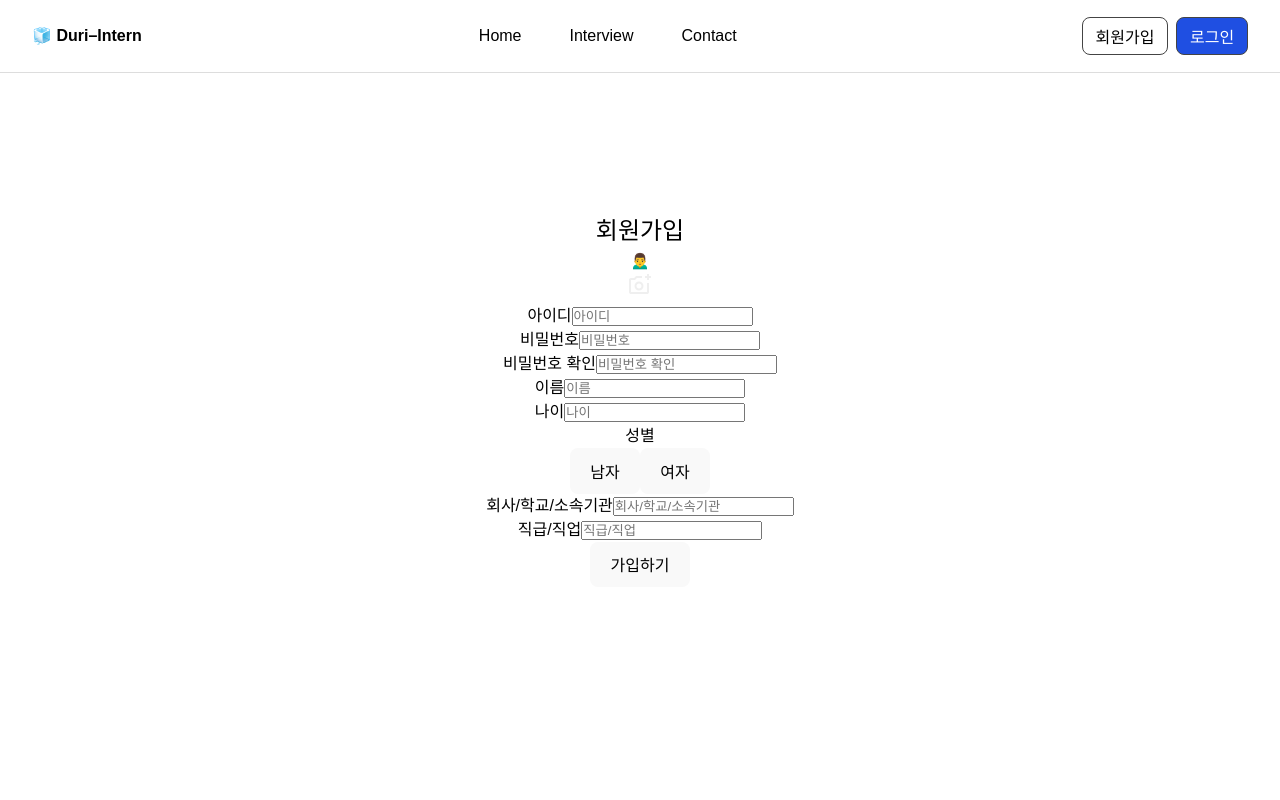
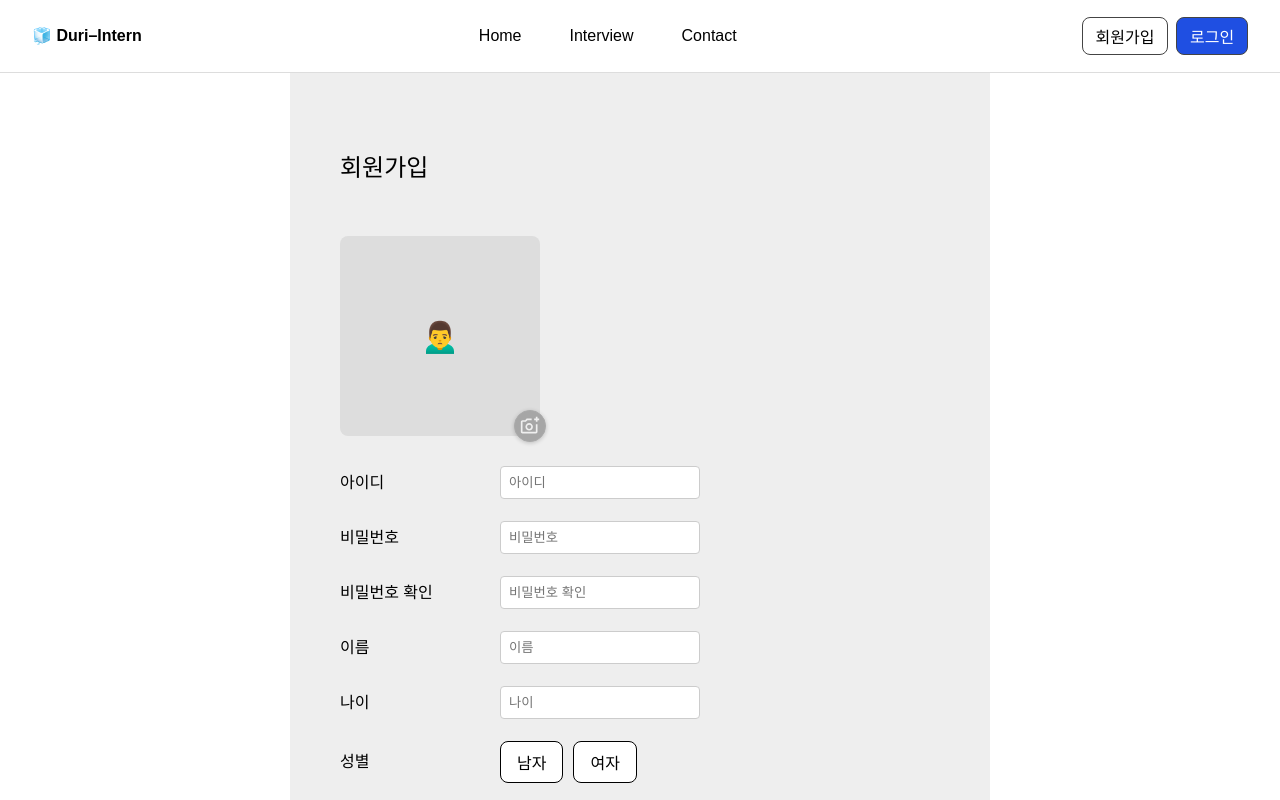
Before and after one commit to knupp7/react-ai-interview, a React (Vite) app in the folder vite-project/: page /signup in a window 1280 px wide. Shown: the top 800 px of the page. Built offline with nearby package versions, Linux system fonts and the light colour scheme.

Commit message:
[refactor] SignUp 컴포넌트, CSS 모듈 전환

```diff
--- a/vite-project/src/pages/SignUp.jsx
+++ b/vite-project/src/pages/SignUp.jsx
@@ -1,5 +1,5 @@
 import React, { useState } from 'react';
-import '../styles/SignUp.module.css';
+import styles from '../styles/SignUp.module.css';
 import signupStrings from '../constants/signupStrings';
 import validateSignupForm from '../utils/validateSignupForm';
 
@@ -10,11 +10,11 @@ export default function SignUp() {
         userpwdCheck: '',
         name: '',
         age: '',
+        gender: '',
         organization: '',
         job: '',
     });
 
-    const [gender, setGender] = useState('');
     const [profileImage, setProfileImage] = useState(null);
     const [errors, setErrors] = useState({});
 
@@ -33,31 +33,30 @@ export default function SignUp() {
 
     const handleSubmit = (e) => {
         e.preventDefault();
-        const newErrors = validateSignupForm(form, gender);
+        const newErrors = validateSignupForm(form);
         setErrors(newErrors);
 
         if (Object.keys(newErrors).length === 0) {
             console.log('폼 제출 성공!', form);
-            // API 호출 등 실제 가입 처리
+            // 실제 가입 처리(API 호출 등)
         }
     };
 
     return (
-        <div className="signup-container">
-            <div className="form-box">
-                <h2 className="signup-title">{signupStrings.title}</h2>
-                <div className="profile-section">
-                    {/* ▶ 프로필 이미지 */}
-                    <div className="profile-image-wrapper">
-                        <div className="profile-image">
+        <div className={styles.signupContainer}>
+            <div className={styles.formBox}>
+                <h2 className={styles.signupTitle}>{signupStrings.title}</h2>
+
+                <div className={styles.profileImageWrapper}>
+                    <div className={styles.profileImage}>
                         {profileImage ? (
-                                <img src={profileImage} alt="profile" className="image-preview" />
+                            <img src={profileImage} alt="profile" className={styles.imagePreview} />
                         ) : (
                             <span role="img" aria-label="default">🙍‍♂️</span>
                         )}
                     </div>
-                        <label className="upload-button">
-                            <img src="/ic_camera.svg" alt="카메라" className="camera-icon" />
+                    <label className={styles.uploadButton}>
+                        <img src="/ic_camera.svg" alt="카메라" className={styles.cameraIcon} />
                         <input
                             type="file"
                             accept="image/*"
@@ -66,11 +65,10 @@ export default function SignUp() {
                         />
                     </label>
                 </div>
-                </div>
 
-                <form className="signup-form" onSubmit={handleSubmit}>
+                <form className={styles.signupForm} onSubmit={handleSubmit}>
                     {/* 아이디 */}
-                    <div className="form-row">
+                    <div className={styles.formRow}>
                         <label>{signupStrings.fields.userid}</label>
                         <input
                             type="text"
@@ -79,11 +77,11 @@ export default function SignUp() {
                             onChange={handleChange}
                             placeholder={signupStrings.fields.userid}
                         />
-                        <span className="error-placeholder">{errors.userid}</span>
+                        <span className={styles.errorPlaceholder}>{errors.userid}</span>
                     </div>
 
                     {/* 비밀번호 */}
-                    <div className="form-row">
+                    <div className={styles.formRow}>
                         <label>{signupStrings.fields.userpwd}</label>
                         <input
                             type="password"
@@ -92,24 +90,24 @@ export default function SignUp() {
                             onChange={handleChange}
                             placeholder={signupStrings.fields.userpwd}
                         />
-                        <span className="error-placeholder">{errors.userpwd}</span>
+                        <span className={styles.errorPlaceholder}>{errors.userpwd}</span>
                     </div>
 
                     {/* 비밀번호 확인 */}
-                    <div className="form-row">
+                    <div className={styles.formRow}>
                         <label>{signupStrings.fields.userpwdCheck}</label>
                         <input
                             type="password"
                             name="userpwdCheck"
-                            value={form.userpwdConfirm}
+                            value={form.userpwdCheck}
                             onChange={handleChange}
                             placeholder={signupStrings.fields.userpwdCheck}
                         />
-                        <span className="error-placeholder">{errors.userpwdCheck}</span>
+                        <span className={styles.errorPlaceholder}>{errors.userpwdCheck}</span>
                     </div>
 
                     {/* 이름 */}
-                    <div className="form-row">
+                    <div className={styles.formRow}>
                         <label>{signupStrings.fields.name}</label>
                         <input
                             type="text"
@@ -118,11 +116,11 @@ export default function SignUp() {
                             onChange={handleChange}
                             placeholder={signupStrings.fields.name}
                         />
-                        <span className="error-placeholder">{errors.name}</span>
+                        <span className={styles.errorPlaceholder}>{errors.name}</span>
                     </div>
 
                     {/* 나이 */}
-                    <div className="form-row">
+                    <div className={styles.formRow}>
                         <label>{signupStrings.fields.age}</label>
                         <input
                             type="number"
@@ -131,33 +129,33 @@ export default function SignUp() {
                             onChange={handleChange}
                             placeholder={signupStrings.fields.age}
                         />
-                        <span className="error-placeholder">{errors.age}</span>
+                        <span className={styles.errorPlaceholder}>{errors.age}</span>
                     </div>
 
                     {/* 성별 */}
-                    <div className="form-row">
+                    <div className={styles.formRow}>
                         <label>{signupStrings.fields.gender}</label>
-                        <div className="gender-buttons">
+                        <div className={styles.genderButtons}>
                             <button
                                 type="button"
-                                className={gender === 'male' ? 'selected' : ''}
-                                onClick={() => setGender('male')}
+                                className={`${styles.button} ${form.gender === 'male' ? styles.selected : ''}`}
+                                onClick={() => setForm((prev) => ({ ...prev, gender: 'male' }))}
                             >
                                 {signupStrings.genderOptions.male}
                             </button>
                             <button
                                 type="button"
-                                className={gender === 'female' ? 'selected' : ''}
-                                onClick={() => setGender('female')}
+                                className={`${styles.button} ${form.gender === 'female' ? styles.selected : ''}`}
+                                onClick={() => setForm((prev) => ({ ...prev, gender: 'female' }))}
                             >
                                 {signupStrings.genderOptions.female}
                             </button>
                         </div>
-                        <span className="error-placeholder">{errors.gender}</span>
+                        <span className={styles.errorPlaceholder}>{errors.gender}</span>
                     </div>
 
                     {/* 소속 */}
-                    <div className="form-row">
+                    <div className={styles.formRow}>
                         <label>{signupStrings.fields.organization}</label>
                         <input
                             type="text"
@@ -166,11 +164,11 @@ export default function SignUp() {
                             onChange={handleChange}
                             placeholder={signupStrings.fields.organization}
                         />
-                        <span className="error-placeholder">{errors.organization}</span>
+                        <span className={styles.errorPlaceholder}>{errors.organization}</span>
                     </div>
 
                     {/* 직급 */}
-                    <div className="form-row">
+                    <div className={styles.formRow}>
                         <label>{signupStrings.fields.job}</label>
                         <input
                             type="text"
@@ -179,12 +177,12 @@ export default function SignUp() {
                             onChange={handleChange}
                             placeholder={signupStrings.fields.job}
                         />
-                        <span className="error-placeholder">{errors.job}</span>
+                        <span className={styles.errorPlaceholder}>{errors.job}</span>
                     </div>
 
                     {/* 제출 버튼 */}
-                    <div className="submit-row">
-                        <button type="submit" className="submit-btn">
+                    <div className={styles.submitRow}>
+                        <button type="submit" className={styles.submitBtn}>
                             {signupStrings.submit}
                         </button>
                     </div>
--- a/vite-project/src/styles/SignUp.module.css
+++ b/vite-project/src/styles/SignUp.module.css
@@ -11,16 +11,16 @@ body {
     color: black;
 }
 
-.signup-container {
+.signupContainer {
     max-width: 700px;
     min-height: 100vh;
-    margin: 0px auto;
+    margin: 0 auto;
     padding: 20px;
     font-family: sans-serif;
     background-color: #eee;
 }
 
-.signup-title {
+.signupTitle {
     font-size: 24px;
     margin-top: 100px;
     margin-bottom: 20px;
@@ -28,24 +28,23 @@ body {
     align-self: flex-start;
 }
 
-.form-box {
+.formBox {
     display: flex;
     flex-direction: column;
-    align-items: center;
     align-items: flex-start;
     gap: 30px;
     padding: 30px;
     border-radius: 10px;
 }
 
-.profile-image-wrapper {
+.profileImageWrapper {
     position: relative;
     width: 200px;
     height: 200px;
     align-self: flex-start;
 }
 
-.profile-image {
+.profileImage {
     width: 100%;
     height: 100%;
     background-color: #ddd;
@@ -57,14 +56,14 @@ body {
     overflow: hidden;
 }
 
-.image-preview {
+.imagePreview {
     width: 100%;
     height: 100%;
     object-fit: cover;
     border-radius: 8px;
 }
 
-.upload-button {
+.uploadButton {
     position: absolute;
     bottom: -6px;
     right: -6px;
@@ -81,36 +80,36 @@ body {
     box-shadow: 0 1px 4px rgba(0, 0, 0, 0.2);
 }
 
-.upload-button:hover {
+.uploadButton:hover {
     background-color: black;
 }
 
-.camera-icon {
+.cameraIcon {
     width: 20px;
     height: 20px;
     color: white;
 }
 
-.signup-form {
+.signupForm {
     width: 100%;
     display: flex;
     flex-direction: column;
     gap: 22px;
 }
 
-.form-row {
+.formRow {
     display: flex;
     align-items: center;
     gap: 10px;
 }
 
-.form-row label {
+.formRow label {
     width: 150px;
     font-weight: bold;
     text-align: left;
 }
 
-.form-row input {
+.formRow input {
     flex: 1;
     padding: 8px;
     border: 1px solid #ccc;
@@ -118,36 +117,36 @@ body {
     max-width: 200px;
 }
 
-.gender-buttons {
+.genderButtons {
     display: flex;
     gap: 10px;
 }
 
-.gender-buttons button {
+.button {
     padding: 8px 16px;
     border: 1px solid #000;
     background-color: #fff;
     cursor: pointer;
 }
 
-.gender-buttons button.selected {
+.selected {
     background-color: #000;
     color: #fff;
 }
 
-.error-placeholder {
+.errorPlaceholder {
     width: 200px;
     font-size: 10px;
     color: red;
 }
 
-.submit-row {
+.submitRow {
     display: flex;
     justify-content: center;
     margin-top: 20px;
 }
 
-.submit-btn {
+.submitBtn {
     padding: 10px 30px;
     background-color: black;
     color: white;
--- a/vite-project/src/utils/validateSignupForm.js
+++ b/vite-project/src/utils/validateSignupForm.js
@@ -36,7 +36,7 @@ export default function validateSignupForm(form, gender) {
         newErrors.age = '나이는 1살 이상 100살 이하로 입력해주세요.';
     }
 
-    if (!gender) {
+    if (!form.gender) {
         newErrors.gender = '성별을 선택해주세요.';
     }
 
```
Lines whose indentation alone changed are shown as unchanged.
